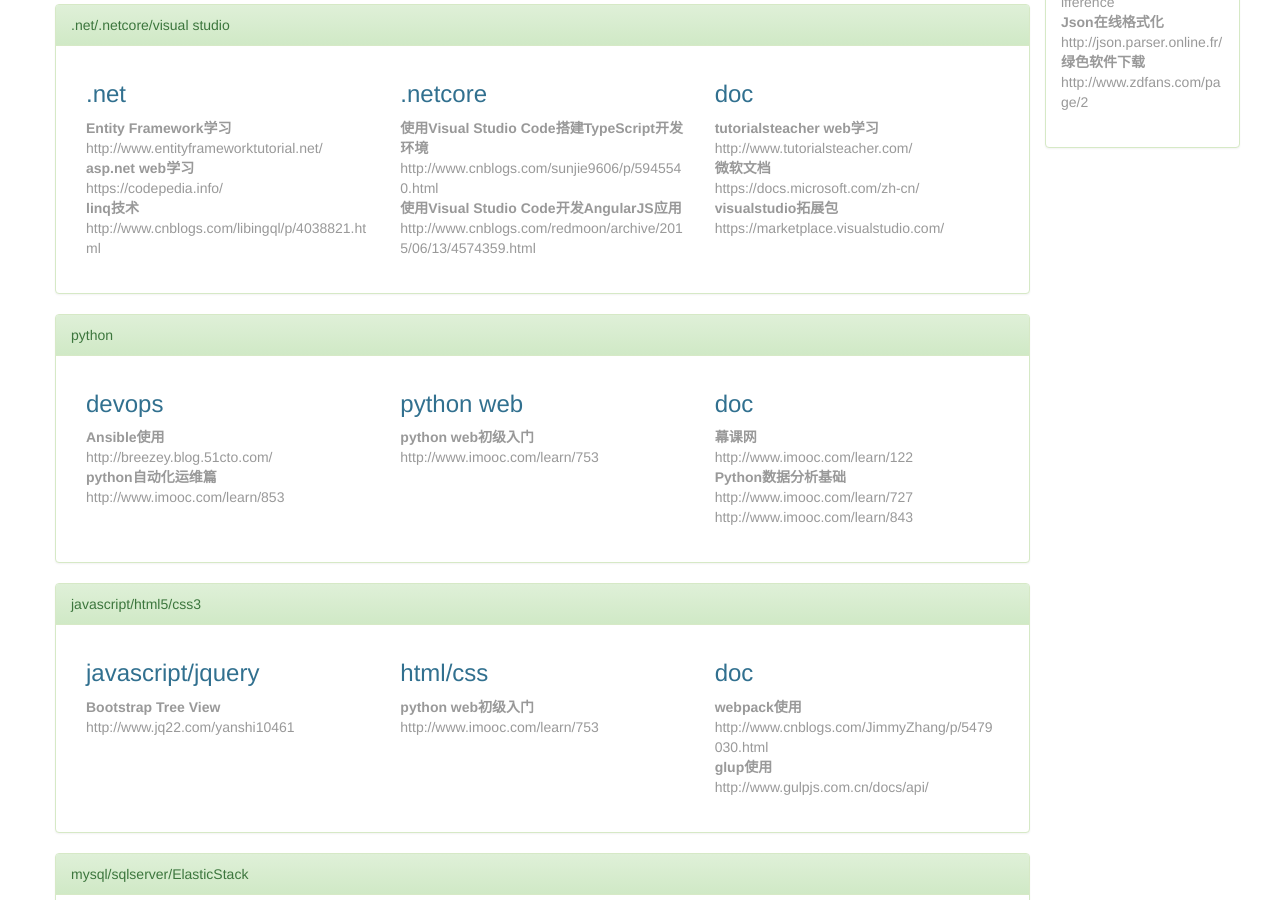
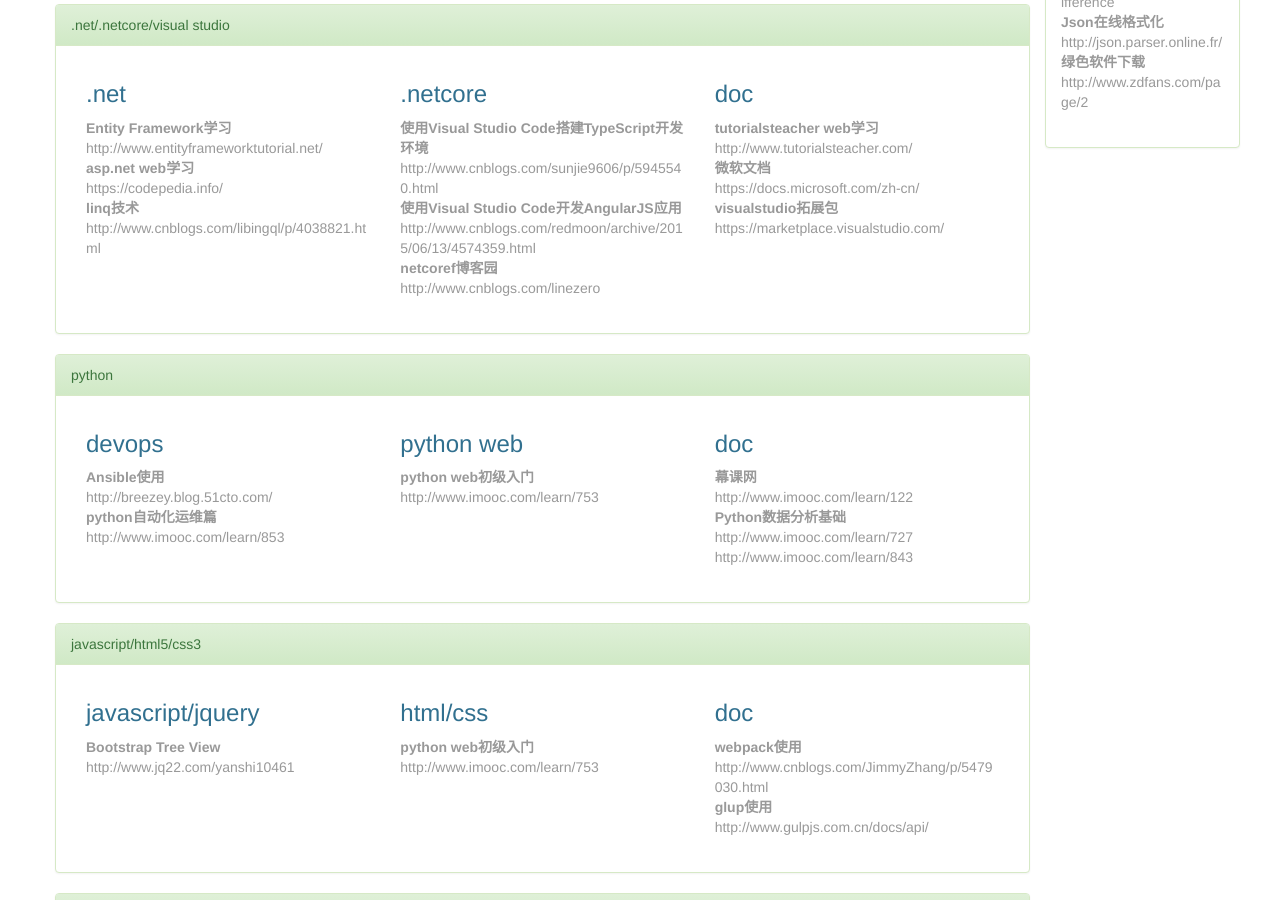
Before and after one commit to airven2015/Navigation, a Jekyll site: the page navigate.html, which Jekyll copies as it is, in a window 1280 px wide and 900 px high, scrolled down 390 px. Built offline with Jekyll 4.4.1, drawn with Linux system fonts in a browser that asks for light colours.

Commit message:
调整布局2

```diff
--- a/navigate.html
+++ b/navigate.html
@@ -108,6 +108,8 @@
                                     <dd>http://www.cnblogs.com/sunjie9606/p/5945540.html</dd>
                                     <dt>使用Visual Studio Code开发AngularJS应用</dt>
                                     <dd>http://www.cnblogs.com/redmoon/archive/2015/06/13/4574359.html</dd>
+                                    <dt>netcoref博客园</dt>
+                                    <dd>http://www.cnblogs.com/linezero</dd>
                                 </dl>
                             </div>
                             <div class="col-lg-4 column ">
```
